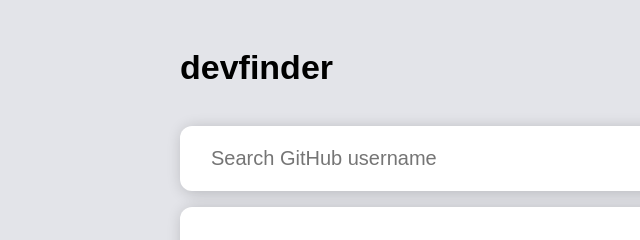
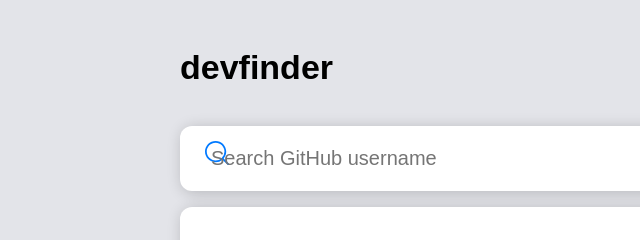
Before and after one commit to papilo-cloud/GitHub-search-app, a plain HTML site: page index.html in a window 1280 px wide. Shown: the top 240 px of the page, 0-640 px from the left. Drawn offline with Linux system fonts and the light colour scheme; a web font is replaced by a local one.

Commit message:
I added the search image inside the input Element

```diff
--- a/style.css
+++ b/style.css
@@ -127,6 +127,10 @@ form
     outline: none;
     background-color: transparent;
     transition: .3s;
+    background-image: url("Assets/icon-search.svg");
+    background-position: 10px 10px;
+    padding-left: 45px;
+    background-repeat: no-repeat;
 }
 .dark .form input::placeholder, .dark .form input
 {
```
